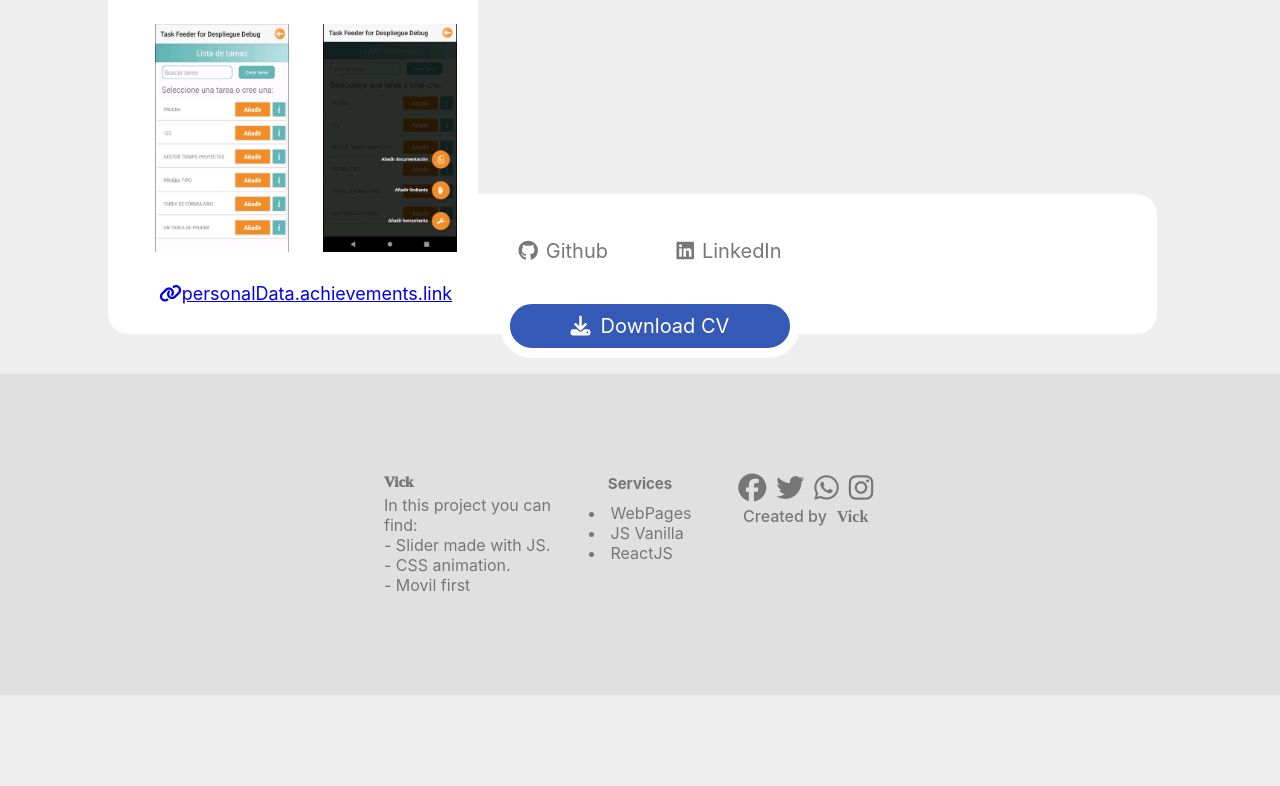
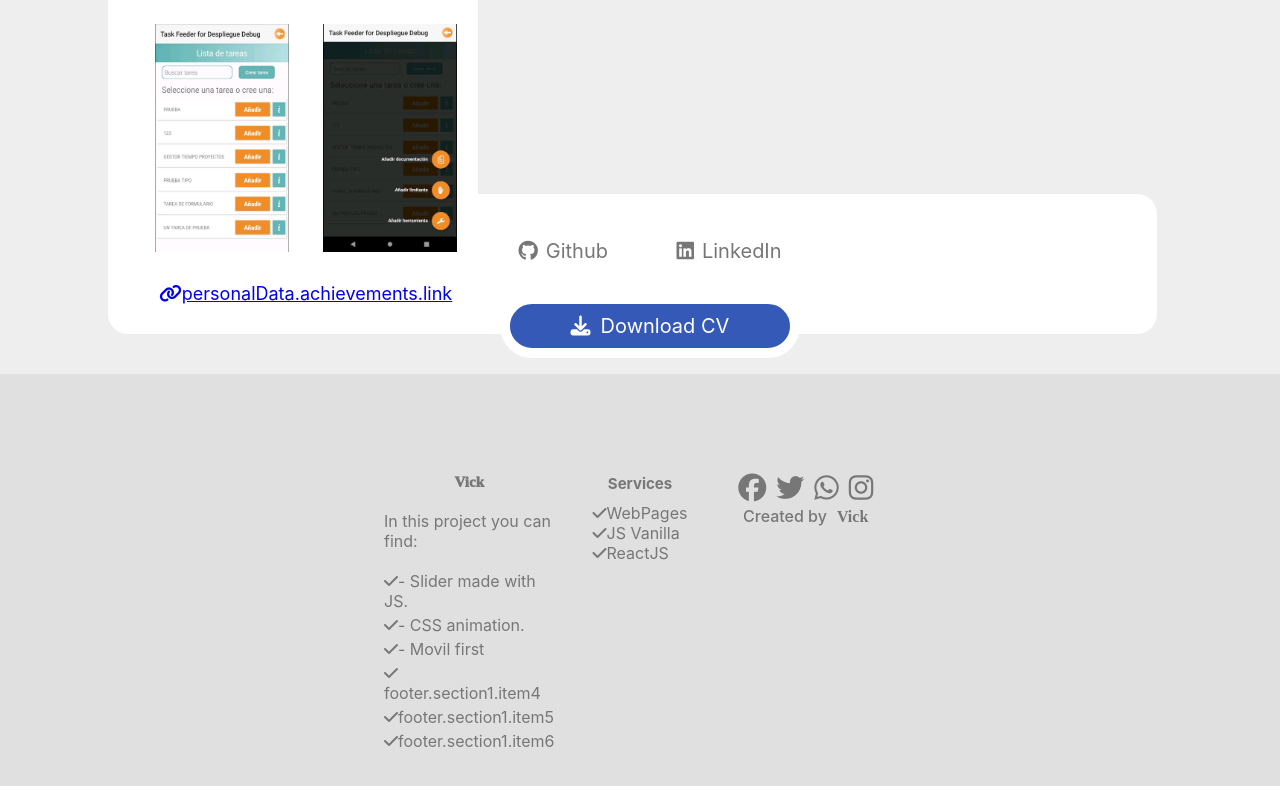
Before and after one commit to vickfaby/portafolio-vick, a React (Create React App) app: page / in a window 1280 px wide. Shown: the part 1187-1973 px from the top of the page. Before the commit the page ends 1882 px from the top, so only its background shows below. Built offline with nearby package versions, Linux system fonts and the light colour scheme; a web font is replaced by a local one.

Commit message:
textos finished

```diff
--- a/src/App.tsx
+++ b/src/App.tsx
@@ -536,17 +536,32 @@ function App() {
           <h2>Vick</h2>
           <p>
             {t("footer.section1.description")} <br />
-            {t("footer.section1.item1")} <br />
-            {t("footer.section1.item2")} <br />
-            {t("footer.section1.item3")} <br />
+          </p>
+          <p>
+            <span className="fa-solid fa-check"></span>{t("footer.section1.item1")} <br />
+          </p>
+          <p>
+            <span className="fa-solid fa-check"></span>{t("footer.section1.item2")} <br />
+          </p>
+          <p>
+            <span className="fa-solid fa-check"></span>{t("footer.section1.item3")} <br />
+          </p>
+          <p>
+            <span className="fa-solid fa-check"></span>{t("footer.section1.item4")} <br />
+          </p>
+          <p>
+            <span className="fa-solid fa-check"></span>{t("footer.section1.item5")} <br />
+          </p>
+          <p>
+            <span className="fa-solid fa-check"></span>{t("footer.section1.item6")} <br />
           </p>
         </div>
         <div className="services">
           <h2>{t("footer.section2.description")}</h2>
           <ul>
-            <li>{t("footer.section2.item1")}</li>
-            <li>{t("footer.section2.item2")}</li>
-            <li>{t("footer.section2.item3")}</li>
+            <li><span className="fa-solid fa-check"></span>{t("footer.section2.item1")}</li>
+            <li><span className="fa-solid fa-check"></span>{t("footer.section2.item2")}</li>
+            <li><span className="fa-solid fa-check"></span>{t("footer.section2.item3")}</li>
           </ul>
         </div>
         <div className="contact">
--- a/src/i18n.js
+++ b/src/i18n.js
@@ -130,28 +130,32 @@ i18n
           },
           projectsData: {
             pokedex: {
-              text: "Este es un proyecto desarrollado en ReactJS consumiendo información desde una API REST llamada pokeAPI. El propósito des este proyecto es aplicar los conocimientos aprendidos sobre ReactJS",
+              text: "Consume información desde una API REST la cual proporciona datos de los pokemones y sus evoluciones. El flujo de vistas se realizó con React router y las animaciones de carga con CSS3.",
             },
             notes: {
-              text: "Esta página web, desarrollada con ReactJS, tiene la funcionalidad de crear, leer y editar notas de manera intuitiva, aplicandolas técnicas de una intuitiva y responsiva experiencia de usuario.",
+              text: "Desarrollada con ReactJS, esta web permite crear, leer, editar y eliminar notas mediante una interfaz de usuario de fácil manejo. Incluye iconos importados desde la librería de Font Awesome.",
             },
             movies: {
-              text: "Un sencillo sitio web que te mantiene al tanto de las últimas películas y te permite guardar tus titúlos favoritos.",
+              text: "JavaScript Vanilla fue empleado para crear esta web que te mantiene al tanto de las últimas películas y proporciona una lista de favoritos útil para almacenar los títulos seleccionados por el usuario.",
             },
             button: "Visitar",
           },
           footer: {
             section1: {
-              description: "En este proyecto puedes encontrar:",
-              item1: "- Slider hecho con JS",
-              item2: "- Animación con CSS ",
-              item3: "- Desarrollo Movil first",
+              description: "Este portafolio web incluye funciones y técnicas de desarrollo como:",
+              item1: " Tema claro y oscuro.",
+              item2: " Internacionalización ES/US.",
+              item3: " Slider hecho con JS.",
+              item4: " Animación tutorial.",
+              item5: " Desarrollo Movil first.",
+              item6: " UI enfocada en UX.",
+
             },
             section2: {
               description: "Servicios",
-              item1: "Páginas web",
-              item2: "JS Vanilla",
-              item3: "ReactJS",
+              item1: " Creación de páginas web.",
+              item2: " Diseño de UI.",
+              item3: " Migración de JS a ReactJS.",
             },
             section3: {
               item1: "Creado por",
--- a/src/style/App.scss
+++ b/src/style/App.scss
@@ -514,15 +514,21 @@ footer p {
 }
 
 footer .info {
-  text-align: center;
+  text-align: start;
 }
 .info > h2 {
   font-family: var(--font-vick);
   font-weight: 1000;
+  text-align: center;
+  margin-bottom: 2rem;
 }
 .info > p {
   font-family: var(--font-general);
   font-weight: 400;
+}
+.info > p:nth-child(2) {
+margin-bottom: 2rem;
+// text-align: center;
 }
 
 footer .services {
@@ -542,6 +548,7 @@ footer .services h2 {
 .services > ul > li {
   text-align: left;
   list-style: inside;
+  list-style: none;
 }
 
 footer .contact {
```
